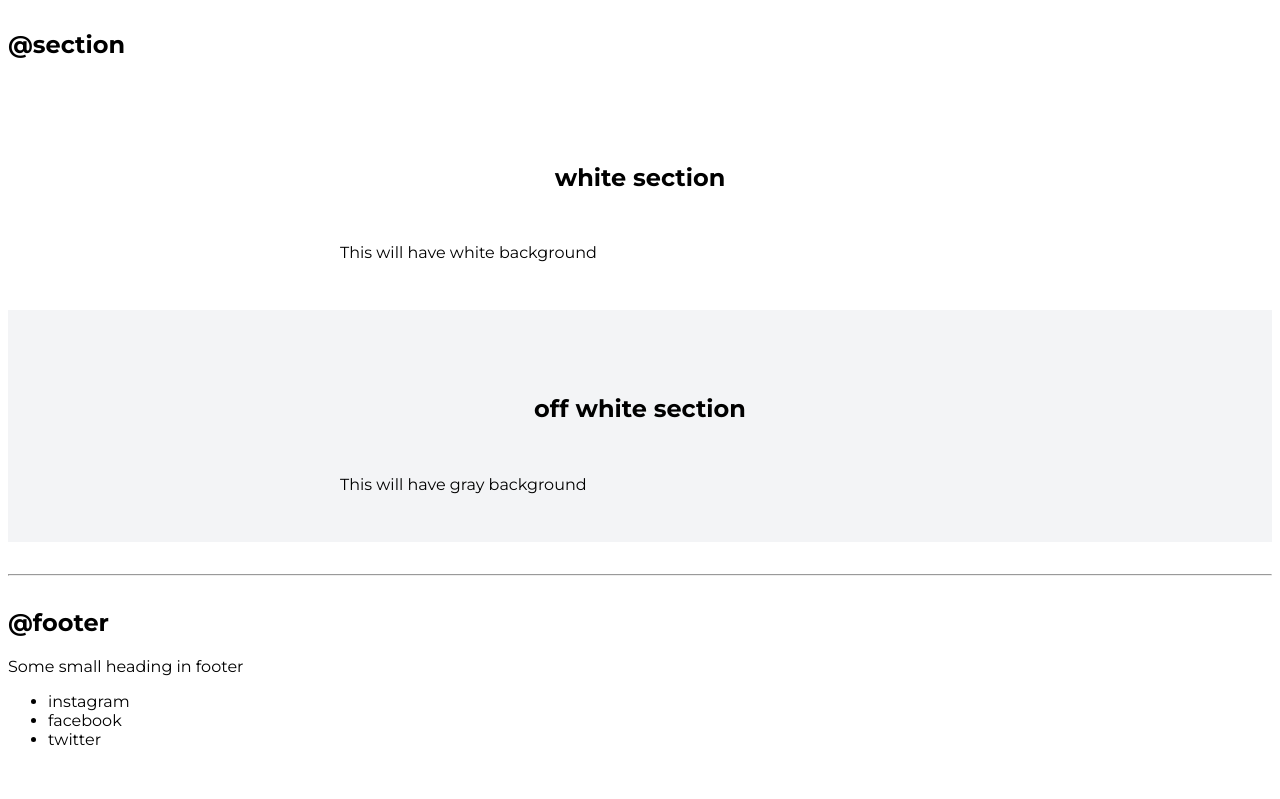
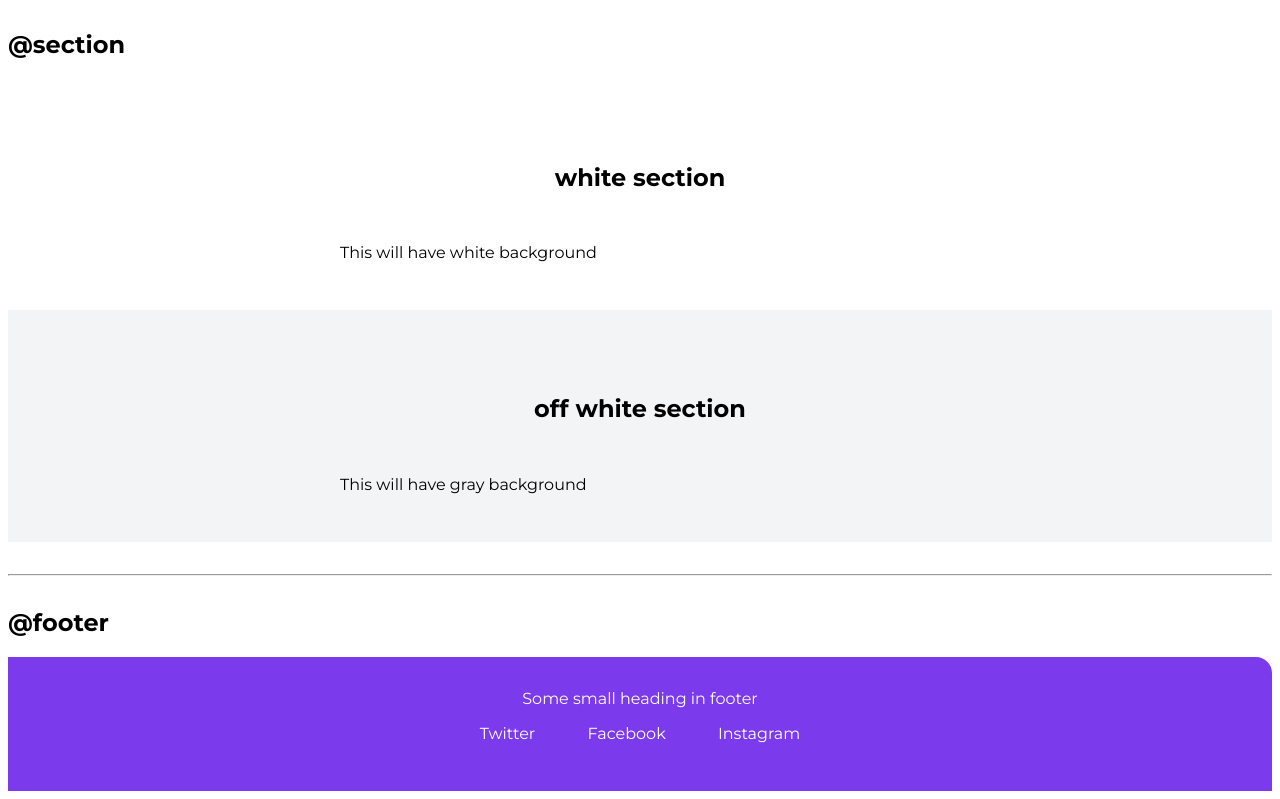
Before and after one commit to nikhiljugale007/mark3-component-library, a plain HTML site: page index.html in a window 1280 px wide. Shown: the part 2016-2815 px from the top of the page. Before the commit the page ends 2781 px from the top, so only its background shows below. Drawn offline with Linux system fonts and the light colour scheme.

Commit message:
footer is done

```diff
--- a/index.html
+++ b/index.html
@@ -113,12 +113,18 @@
     <hr>
 
     <h2>@footer</h2>
-    <footer>
-        <div>Some small heading in footer</div>
-        <ul>
-            <li>instagram</li>
-            <li>facebook</li>
-            <li>twitter</li>
+    <footer class="footers ">
+        <div class="footer-header" >Some small heading in footer</div>
+        <ul class="social-links list-non-bulle">
+            <li class = 'list-item-inline'>
+                <a class="links" href="/">Twitter</a>
+            </li>
+            <li class = 'list-item-inline'>
+                <a class="links" href="/about.html">Facebook</a>
+            </li>
+            <li class = 'list-item-inline'>
+                <a class="links " href="/">Instagram</a>
+            </li>
         </ul>
     </footer>
 
--- a/styles.css
+++ b/styles.css
@@ -115,3 +115,21 @@ hr{
 .off-white {
     background-color:var(--off-white);
 }
+
+/* footers */
+
+footer{
+    background-color: var(--primary-color);
+    padding: 2rem 1rem ;
+    text-align: center;
+    color:white;
+    border-top-right-radius: 1rem;
+}
+
+.footers .links{
+    color:white;
+}
+
+footer ul{
+    padding-inline-start: 0px;
+}
```
